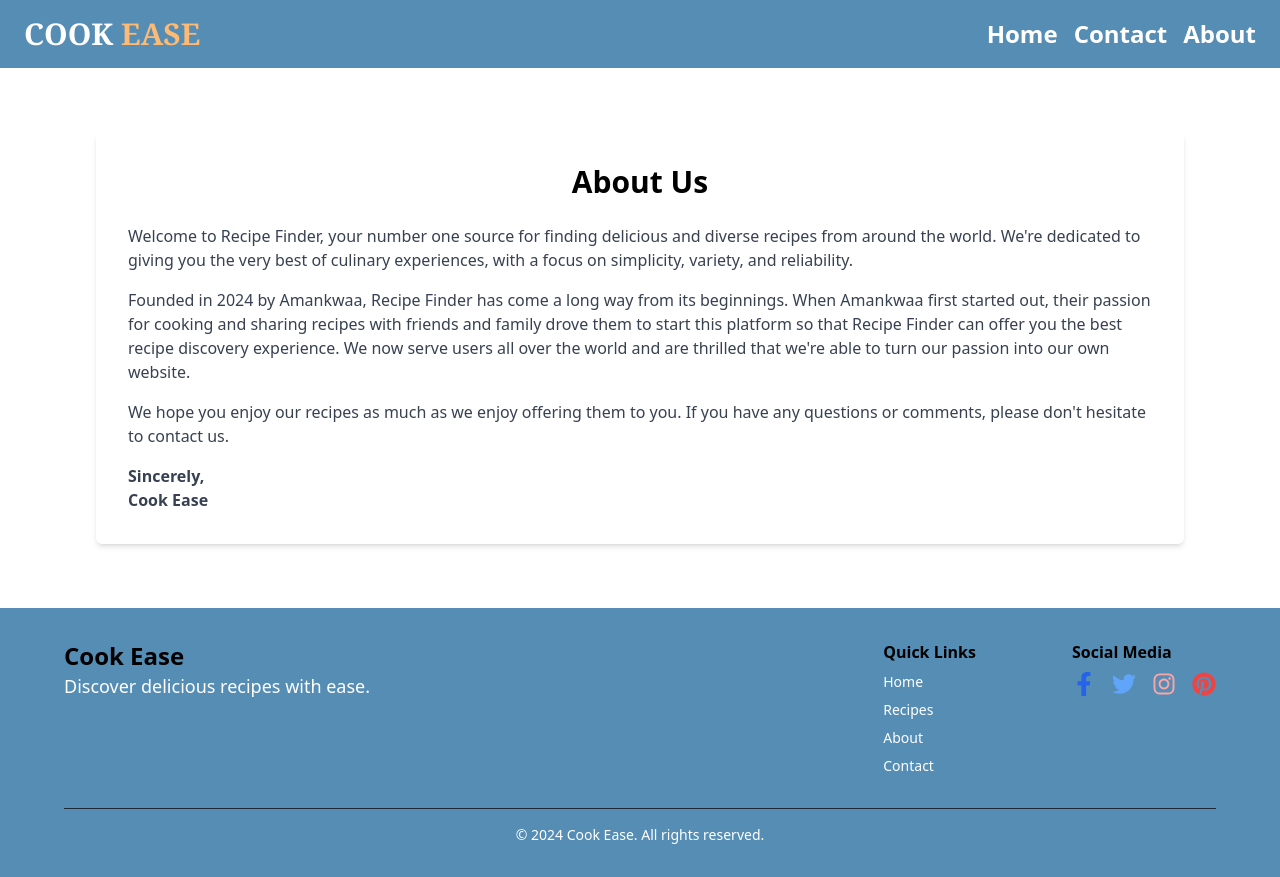
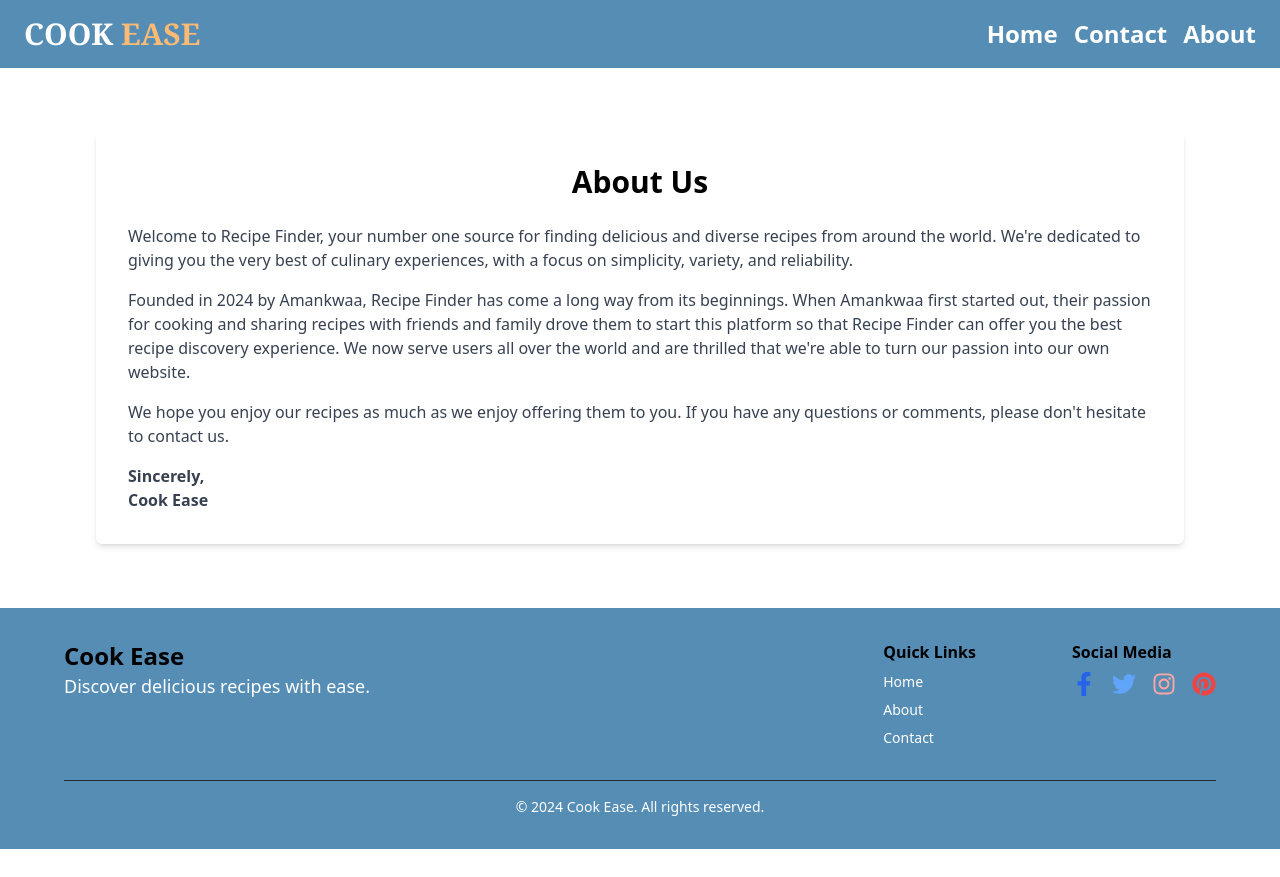
Before and after one commit to Amankwaa97/recipe, a React (Create React App) app: page /about in a window 1280 px wide. After the commit the page ends 849 px from the top, so only its background shows below. Built offline with nearby package versions, Linux system fonts and the light colour scheme.

Commit message:
updated footer

```diff
--- a/src/components/Footer.js
+++ b/src/components/Footer.js
@@ -14,7 +14,7 @@ const Footer = () => {
             <h4 className="text-md font-bold mb-2">Quick Links</h4>
             <ul className="text-white text-sm space-y-2">
               <li><a href="/" className="hover:text-black">Home</a></li>
-              <li><a href="/recipes" className="hover:text-black">Recipes</a></li>
+
               <li><a href="/about" className="hover:text-black">About</a></li>
               <li><a href="/contact" className="hover:text-black">Contact</a></li>
             </ul>
```
